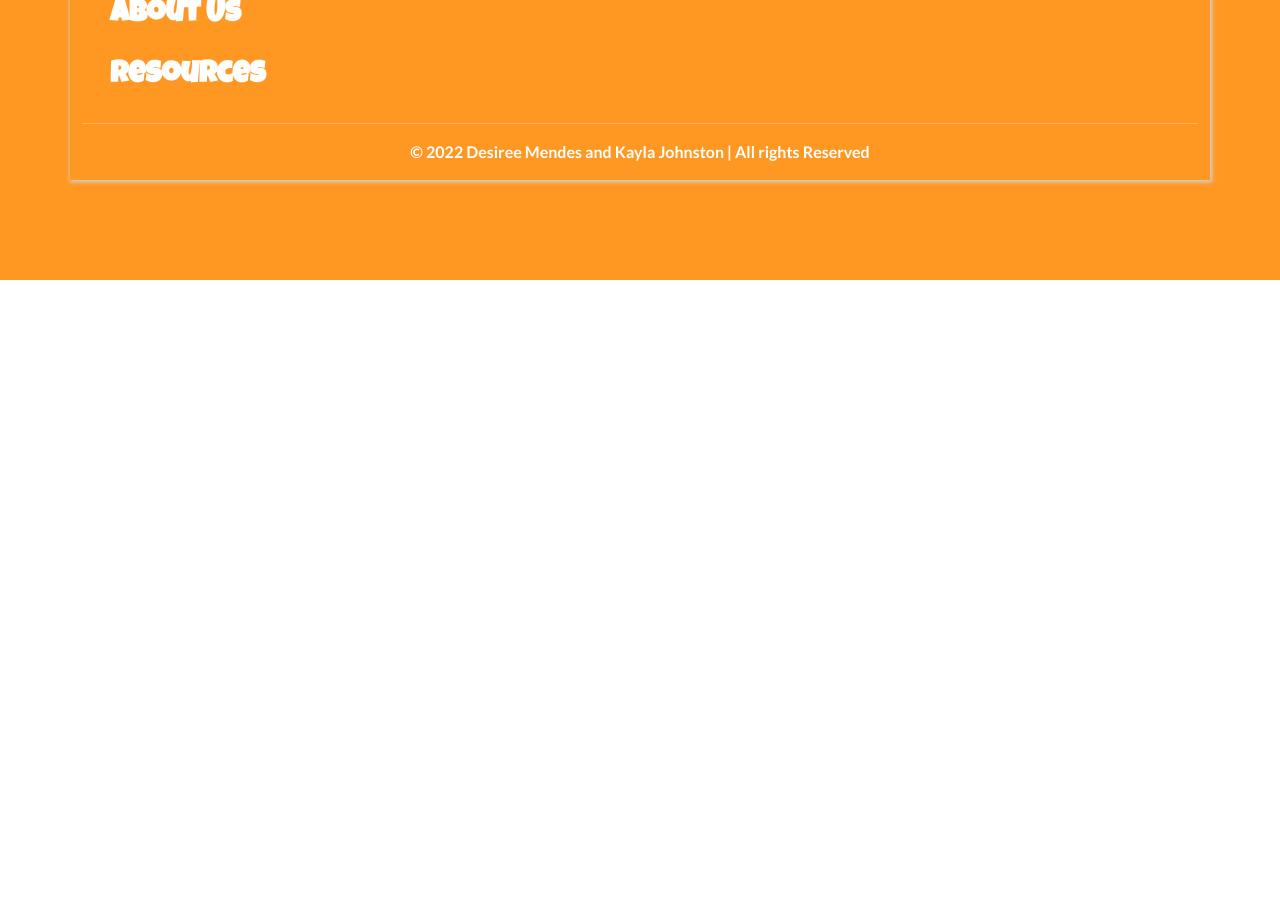
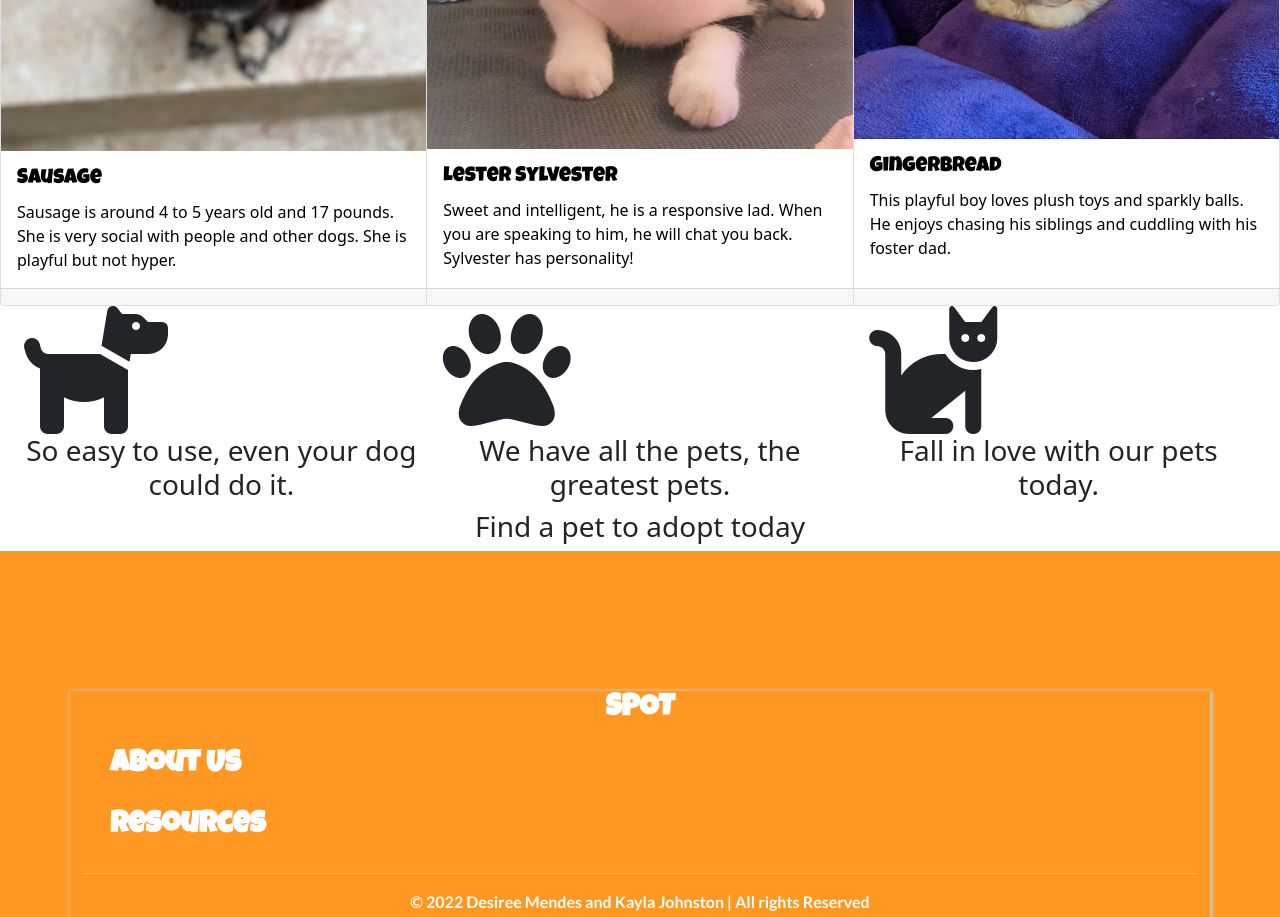
Before and after one commit to keepitclassick/spot, a React (Create React App) app in the folder client/: page /home in a window 1280 px wide. Shown: the part 520-1437 px from the top of the page. Before the commit the page ends 800 px from the top, so only its background shows below. Built offline with nearby package versions, Linux system fonts and the light colour scheme; what @petfinder/petfinder-js would draw is missing.

Commit message:
features and call to action

```diff
--- a/client/src/App.js
+++ b/client/src/App.js
@@ -13,6 +13,7 @@ import Registration from "./Components/Registration";
 import AboutUs from "./Components/AboutUs";
 import Resources from "./Components/Resources";
 import Dashboard from "./Components/Dashboard";
+import Home from "./Components/Home";
 
 function App() {
   return (
@@ -28,6 +29,7 @@ function App() {
           <Route path="/about" element={<AboutUs />} />
           <Route path="/resources" element={<Resources />} />
           <Route path="/admin" element={<Dashboard />} />
+          <Route path="/home" element={<Home />} />
         </Routes>
       </div>
       <Footer />
--- a/client/src/Components/Home.jsx
+++ b/client/src/Components/Home.jsx
@@ -64,9 +64,43 @@ export default function Home() {
     </div>
   </div>
   </div>
+        </section>
 
 
-        </section>
+           {/* Features */}
+           <section class="colored-section" id="features">
+
+<div class="container-fluid">
+
+  <div class="row">
+    <div class="feature-box col-lg-4">
+      <i class="icon fas fa-dog fa-8x"></i>
+      <h3 class="feature-title">So easy to use, even your dog could do it.</h3>
+    </div>
+
+    <div class="feature-box col-lg-4">
+      <i class="icon fas fa-paw fa-8x"></i>
+      <h3 class="feature-title">We have all the pets, the greatest pets.</h3>
+
+    </div>
+
+    <div class="feature-box col-lg-4">
+      <i class="icon fas fa-cat fa-8x"></i>
+      <h3 class="feature-title">Fall in love with our pets today.</h3>
+
+    </div>
+  </div>
+</div>
+</section>
+
+{/* Call to action */}
+<section class="white-section" id="cta">
+
+<div class="container-fluid">
+  <h3 class="big-heading">Find a pet to adopt today</h3>
+</div>
+</section>
+
 
     </>
   )
```
